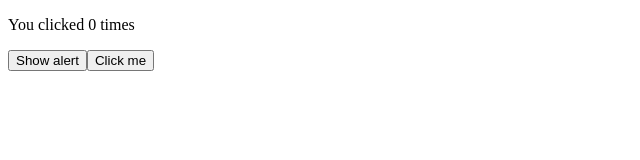
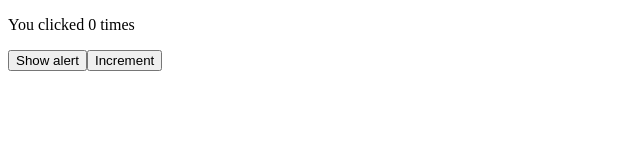
Before and after one commit to slashn05/search-component, a React (Vite) app: page / in a window 1280 px wide. Shown: the top 160 px of the page, without its empty margins (0-640 px from the left). Built offline with nearby package versions, Linux system fonts and the light colour scheme.

Commit message:
Change the button text

```diff
--- a/src/components/Problem.js
+++ b/src/components/Problem.js
@@ -14,7 +14,7 @@
     <div>
       <p>You clicked {count} times</p>
       <button onClick={() => handleAlertClick(count)}>Show alert</button>
-      <button onClick={() => setCount(count + 1)}>Click me</button>
+      <button onClick={() => setCount(count + 1)}>Increment</button>
     </div>
   );
 };
```
